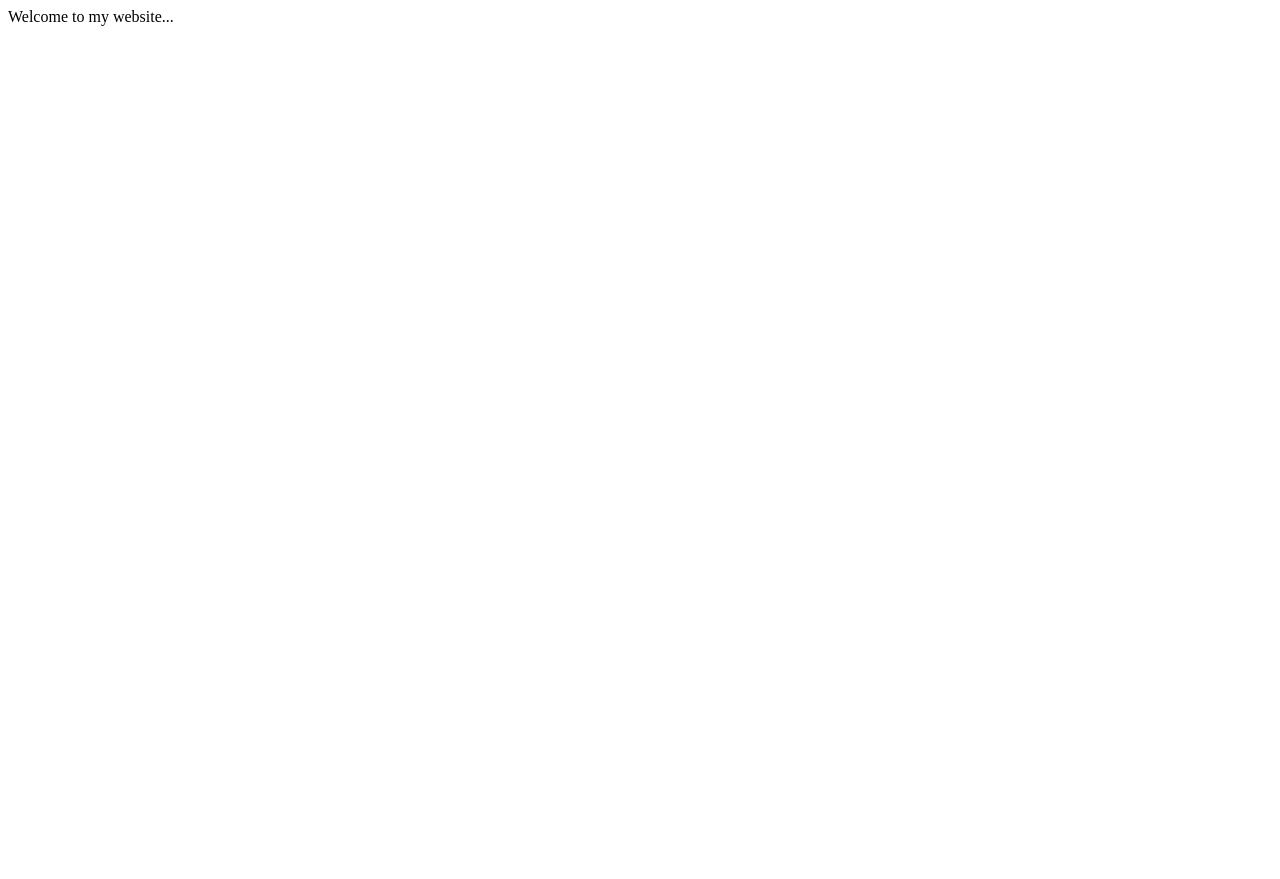
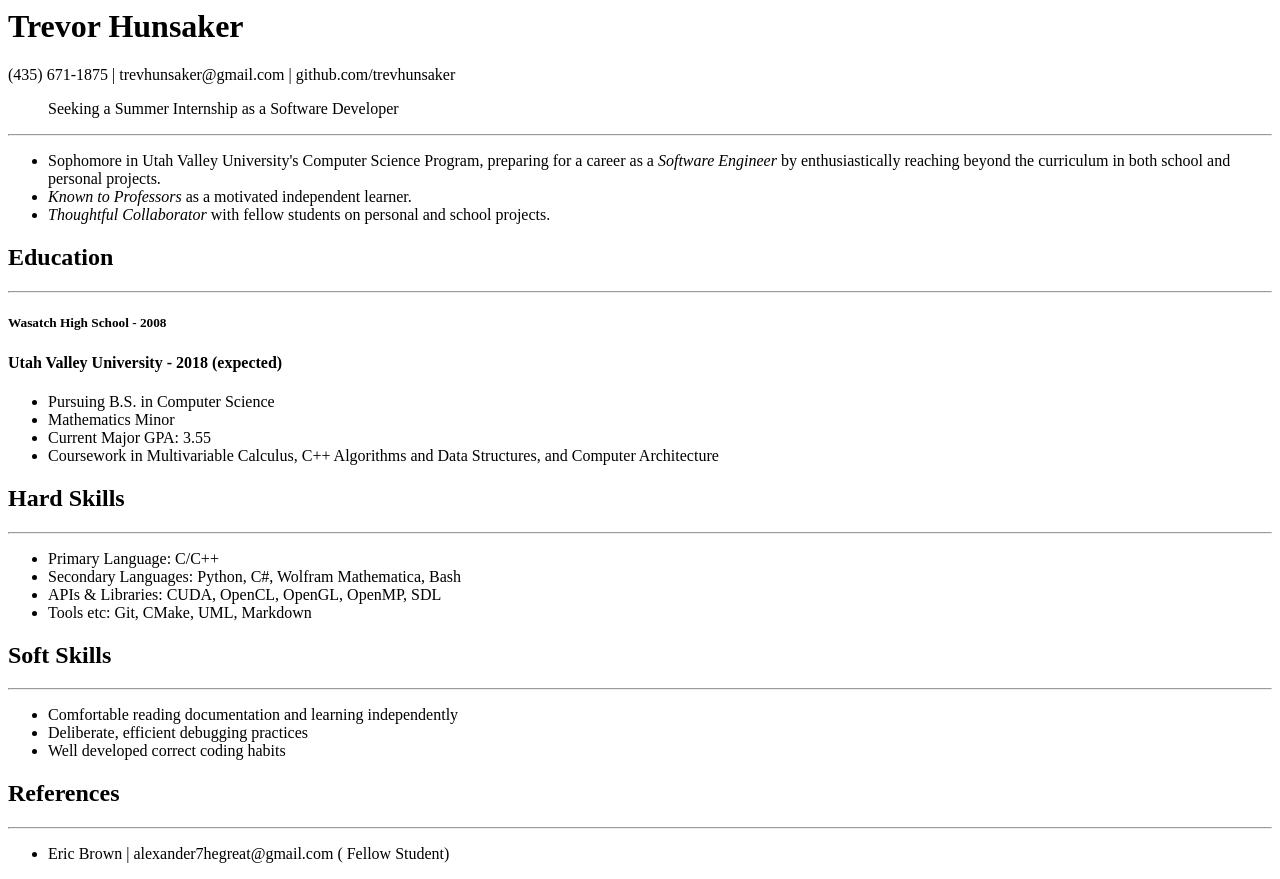
Before and after one commit to SiEOC/trevhunsaker.github.io, a plain HTML site: page index.html in a window 1280 px wide. Before the commit the page ends 800 px from the top, so only its background shows below. Drawn offline with Linux system fonts and the light colour scheme.

Commit message:
posted basic resume

```diff
--- a/index.html
+++ b/index.html
@@ -1 +1,59 @@
-Welcome to my website...
+<h1>Trevor Hunsaker</h1>
+
+<p>(435) 671-1875 | trevhunsaker@gmail.com | github.com/trevhunsaker</p>
+
+<blockquote>
+  <p>Seeking a Summer Internship as a Software Developer</p>
+</blockquote>
+
+<hr />
+
+<ul>
+<li>Sophomore in Utah Valley University's Computer Science Program, preparing for a career as a <em>Software Engineer</em> by enthusiastically reaching beyond the curriculum in both school and personal projects.</li>
+<li><em>Known to Professors</em> as a motivated independent learner.</li>
+<li><em>Thoughtful Collaborator</em> with fellow students on personal and school projects.</li>
+</ul>
+
+<h2>Education</h2>
+
+<hr />
+
+<h5>Wasatch High School - 2008</h5>
+
+<h4>Utah Valley University - 2018 (expected)</h4>
+
+<ul>
+<li>Pursuing B.S. in Computer Science</li>
+<li>Mathematics Minor</li>
+<li>Current Major GPA: 3.55</li>
+<li>Coursework in Multivariable Calculus, C++ Algorithms and Data Structures, and Computer Architecture</li>
+</ul>
+
+<h2>Hard Skills</h2>
+
+<hr />
+
+<ul>
+<li>Primary Language: C/C++</li>
+<li>Secondary Languages: Python, C#, Wolfram Mathematica, Bash</li>
+<li>APIs &amp; Libraries: CUDA, OpenCL, OpenGL, OpenMP, SDL</li>
+<li>Tools etc: Git, CMake, UML, Markdown</li>
+</ul>
+
+<h2>Soft Skills</h2>
+
+<hr />
+
+<ul>
+<li>Comfortable reading documentation and learning independently</li>
+<li>Deliberate, efficient debugging practices</li>
+<li>Well developed correct coding habits</li>
+</ul>
+
+<h2>References</h2>
+
+<hr />
+
+<ul>
+<li>Eric Brown | alexander7hegreat@gmail.com ( Fellow Student)</li>
+</ul>
```
